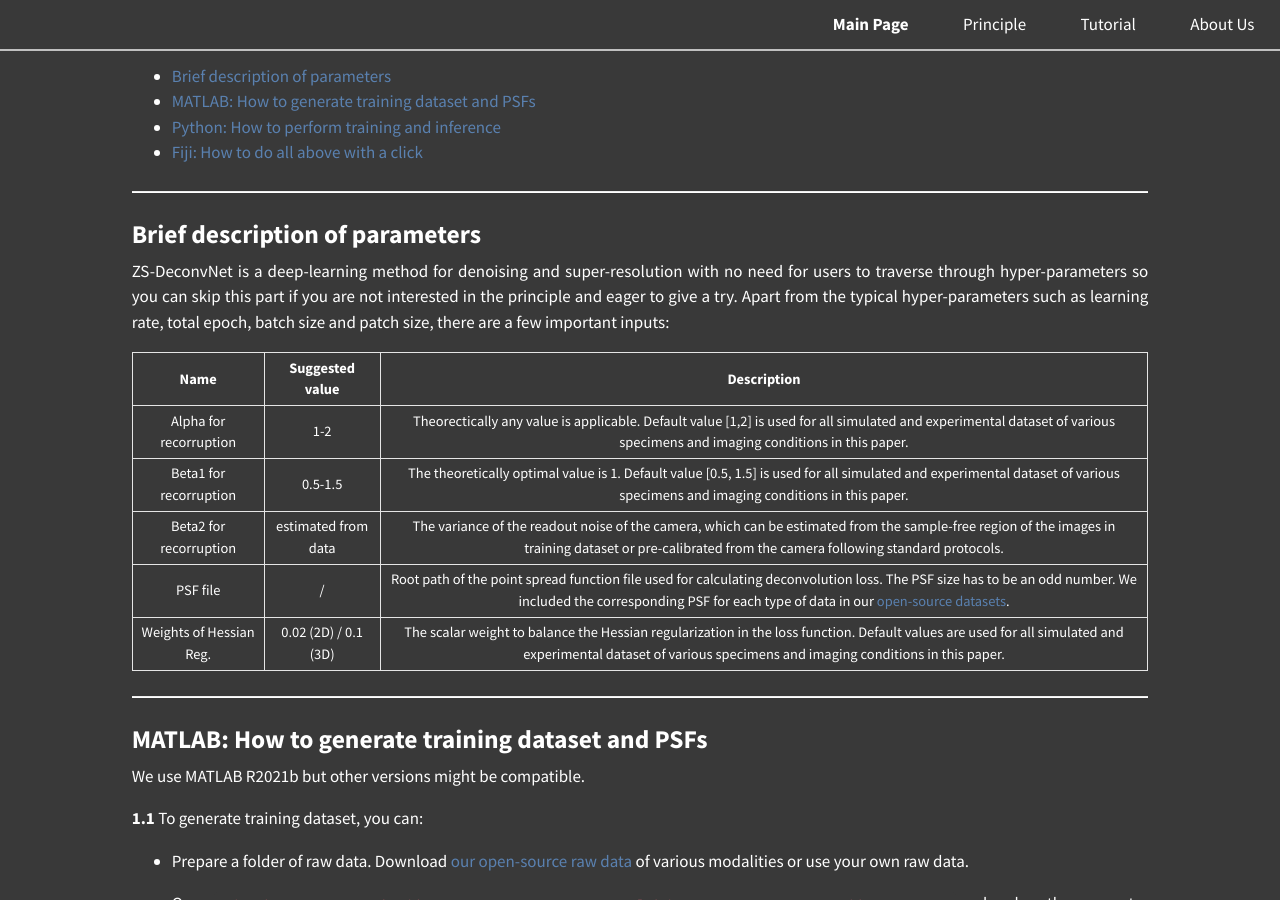
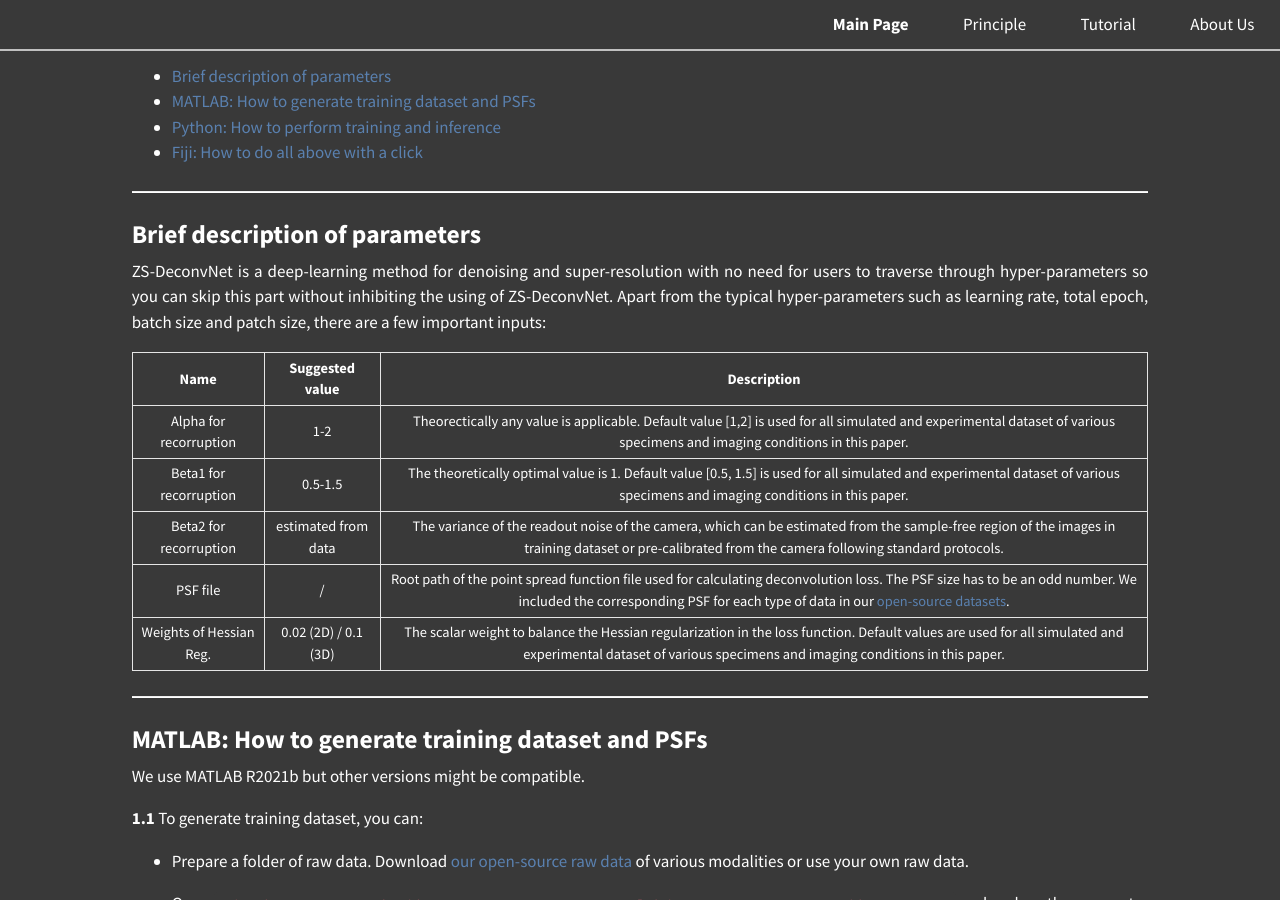
Before and after one commit to TristaZeng/ZS-DeconvNet-page, a Jekyll site: the page built from Tutorial.md, in a window 1280 px wide and 900 px high, scrolled down 662 px. Built offline with Jekyll 4.4.1, drawn with Linux system fonts in a browser that asks for light colours.

Commit message:
wording of tutorial

```diff
--- a/Tutorial.md
+++ b/Tutorial.md
@@ -31,7 +31,7 @@
 
 <h2 style="color:white;" id="params">Brief description of parameters</h2>
 
-<p>ZS-DeconvNet is a deep-learning method for denoising and super-resolution with no need for users to traverse through hyper-parameters so you can skip this part if you are not interested in the principle and eager to give a try. Apart from the typical hyper-parameters such as learning rate, total epoch, batch size and patch size, there are a few important inputs:</p>
+<p>ZS-DeconvNet is a deep-learning method for denoising and super-resolution with no need for users to traverse through hyper-parameters so you can skip this part without inhibiting the using of ZS-DeconvNet. Apart from the typical hyper-parameters such as learning rate, total epoch, batch size and patch size, there are a few important inputs:</p>
 
 | Name                                             | Suggested value       | Description                                                                                              |
 |:-----------------------------------------------------------:|:-------------------:|:--------------------------------------------------------------------------------------------------------:|
```
